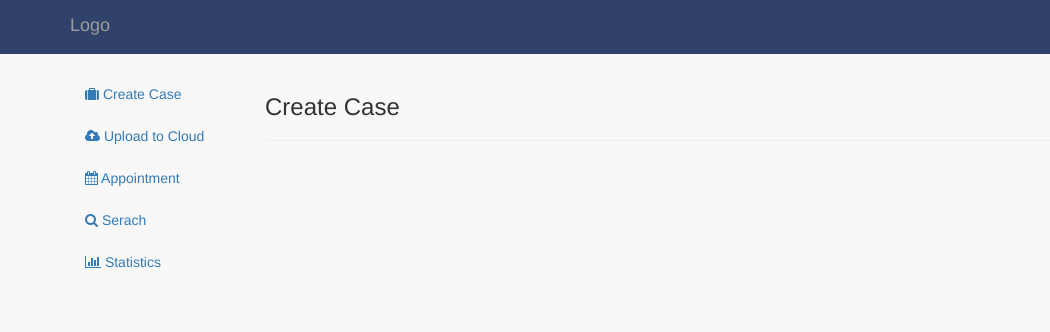
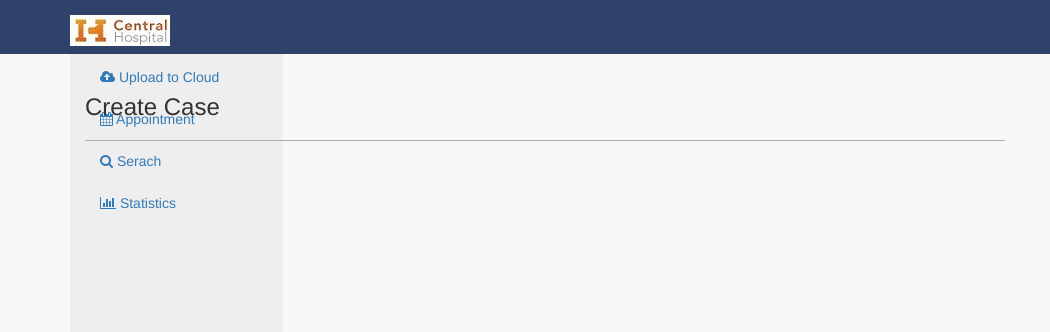
Before and after one commit to dimpleh/GE-AWS, a website: page app/index.html in a window 1280 px wide. Shown: the top 332 px of the page, 0-1050 px from the left. Drawn offline with nearby package versions, Linux system fonts and the light colour scheme; some packages are replaced by stand-ins of ours; a script that the page names is missing.

Commit message:
css changes

```diff
--- a/app/css/app.css
+++ b/app/css/app.css
@@ -1,5 +1,13 @@
   body {
     background-color: #f8f8f8;
+  }
+
+  .left-sidebar {
+      background-color: #eee;
+  }
+
+  .left-sidebar > ul{
+    padding:15px 0;
   }
   .navbar-static-top {
     margin-bottom:20px;
@@ -9,6 +17,10 @@
 
   i {
     font-size:18px;
+  }
+
+  hr{
+    border-top: 1px solid #B0ACAC;
   }
 
   footer {
--- a/app/index.html
+++ b/app/index.html
@@ -21,7 +21,7 @@
       <button type="button" class="navbar-toggle" data-toggle="collapse" data-target=".navbar-collapse">
           <span class="icon-toggle"></span>
       </button>
-      <a class="navbar-brand" href="#">Logo</a>
+      <a class="navbar-brand" href="#"><img src="img/logo.jpg"/></a>
     </div>
     <div class="navbar-collapse collapse">
       <ul class="nav navbar-nav navbar-right" uib-dropdown is-open="status.isopen">
@@ -44,8 +44,8 @@
 <!-- Main -->
 <div class="container">
 
-  <div class="row">
-    <div class="col-sm-2">
+
+    <div class="col-sm-2 left-sidebar" style="height:75%;position:fixed;top:0px;">
         <!-- left -->
         <!--h3> Menus</h3>
         <hr-->
@@ -59,12 +59,15 @@
         <!--hr-->
     </div><!-- /span-3 -->
 
-    <ui-view>Content</ui-view>
 
-  </div><!--/row-->
 
-</div><!--/container-->
+
+
 <!-- /Main -->
+<div style="position:relative;">
+<ui-view>Content</ui-view>
+</div>
+</div>
 
 <footer class="text-center">@ Copyright</footer>
 
--- a/package.json
+++ b/package.json
@@ -20,7 +20,7 @@
     "protractor": "^4.0.9"
   },
   "scripts": {
-    //"postinstall": "bower install",
+    "postinstall": "bower install",
     "update-deps": "npm update",
     "postupdate-deps": "bower update",
     "prestart": "npm install",
```
Also changed, not shown: app/img/logo.jpg (added).
